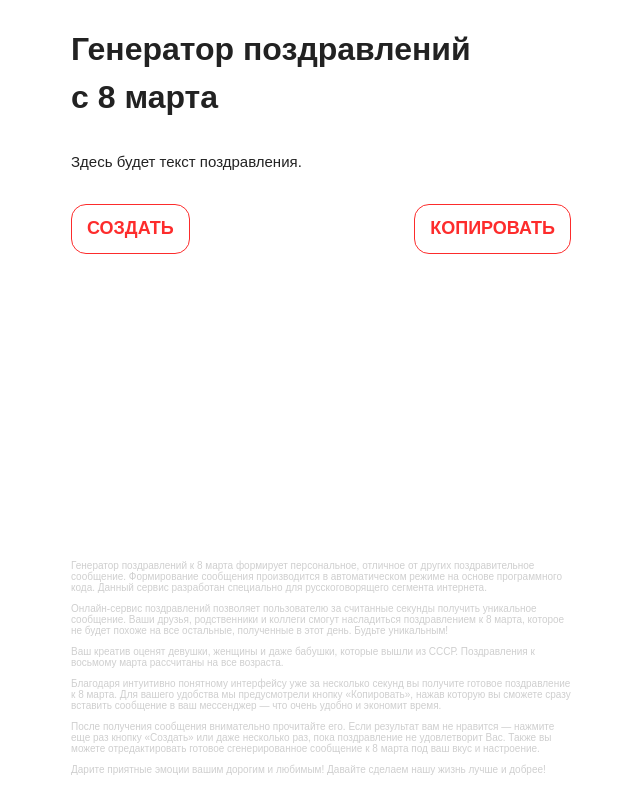
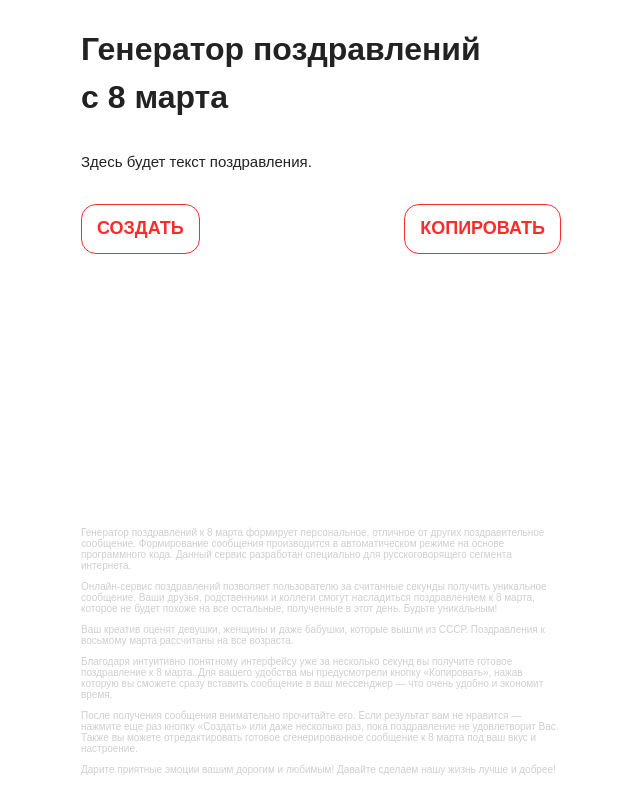
Before and after one commit to agordiyko/generator-pozdravleniy-k-8-marta, a plain HTML site: page index.html in a window 1280 px wide. Shown: the whole page, without its empty margins (319-959 px from the left). Drawn offline with Linux system fonts and the light colour scheme.

Commit message:
Add files via upload

```diff
--- a/css/style.css
+++ b/css/style.css
@@ -19,17 +19,17 @@ body {
 }
 ._container {
 	max-width: 500px;
-	height: 100vh;
+	min-height: 100vh;
 	margin: 0 auto;
 	padding: 0 15px;
 	display: flex;
 	flex-direction: column;
 	justify-content: space-between;
-	padding: 25px 0;
+	padding: 25px 10px;
 }
-/* .gen {
-	padding: 25px 0;
-} */
+.gen {
+	margin-bottom: 20px;
+}
 .gen__title {
 	font-size: 32px;
 	font-weight: bold;
```
